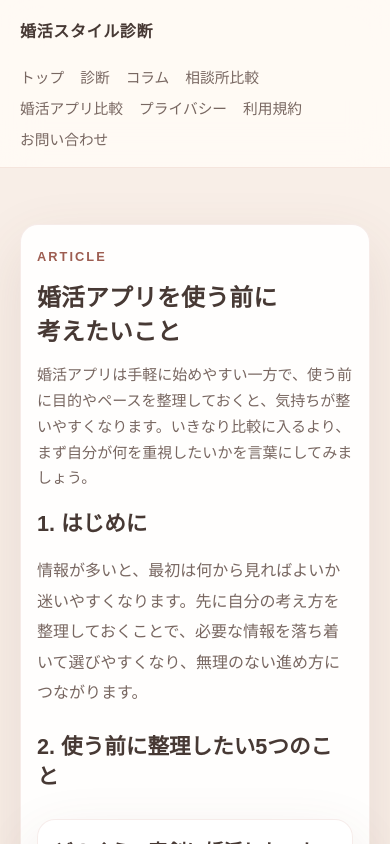
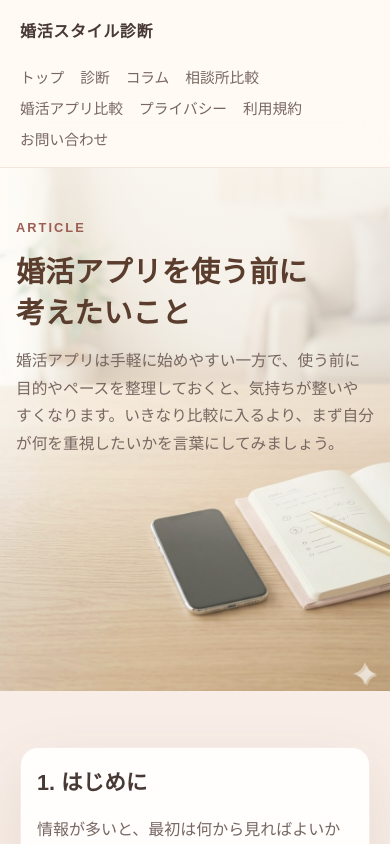
Before and after one commit to kenichis1971-cloud/konkatsu-diagnosis-site, a Next.js app: page /articles/before-using-marriage-apps in a window 390 px wide. Shown: the top 844 px of the page. Built offline with nearby package versions, Linux system fonts and the light colour scheme.

Commit message:
Fix before-using-marriage-apps hero visibility and typography

```diff
--- a/app/articles/before-using-marriage-apps/page.tsx
+++ b/app/articles/before-using-marriage-apps/page.tsx
@@ -19,18 +19,32 @@ const preparationPoints = [
 export default function BeforeUsingMarriageAppsArticlePage() {
   return (
     <main>
+      <section className="before-using-apps-hero" aria-labelledby="before-using-marriage-apps-title">
+        <picture className="before-using-apps-hero__picture">
+          <source media="(max-width: 780px)" srcSet="/images/articles-hero-mobile.jpg" />
+          <img
+            className="before-using-apps-hero__image"
+            src="/images/articles-hero-desktop.jpg"
+            alt=""
+            loading="eager"
+            decoding="async"
+          />
+        </picture>
+        <div className="before-using-apps-hero__overlay" aria-hidden="true" />
+        <div className="before-using-apps-hero__content">
+          <p className="eyebrow">Article</p>
+          <h1 id="before-using-marriage-apps-title" className="before-using-apps-title">
+            婚活アプリを使う前に
+            <br />
+            考えたいこと
+          </h1>
+          <p className="before-using-apps-lead">婚活アプリは手軽に始めやすい一方で、使う前に目的やペースを整理しておくと、気持ちが整いやすくなります。いきなり比較に入るより、まず自分が何を重視したいかを言葉にしてみましょう。</p>
+        </div>
+      </section>
+
       <section className="section section--soft" aria-labelledby="before-using-marriage-apps-title">
         <div className="section__inner">
           <article className="page-card content-area before-start-article before-using-apps-article" aria-labelledby="before-using-marriage-apps-title">
-            <header className="app-article-header marriage-apps-article-header before-using-apps-header">
-              <p className="eyebrow">Article</p>
-              <h1 id="before-using-marriage-apps-title" className="before-using-apps-title">
-                婚活アプリを使う前に
-                <br />
-                考えたいこと
-              </h1>
-              <p className="before-using-apps-lead">婚活アプリは手軽に始めやすい一方で、使う前に目的やペースを整理しておくと、気持ちが整いやすくなります。いきなり比較に入るより、まず自分が何を重視したいかを言葉にしてみましょう。</p>
-            </header>
 
             <section aria-labelledby="before-using-marriage-apps-intro">
               <h2 id="before-using-marriage-apps-intro">1. はじめに</h2>
--- a/app/globals.css
+++ b/app/globals.css
@@ -948,7 +948,56 @@ p {
 }
 
 .before-using-apps-article {
-  --before-using-apps-title-size: clamp(1.64rem, 3.1vw, 2.22rem);
+  --before-using-apps-title-size: clamp(2rem, 4vw, 2.9rem);
+}
+
+.before-using-apps-hero {
+  position: relative;
+  display: grid;
+  min-height: clamp(400px, 52vw, 620px);
+  align-items: start;
+  overflow: hidden;
+  padding: clamp(42px, 6.8vw, 76px) clamp(20px, 5vw, 76px) clamp(30px, 5vw, 52px);
+  background: #f8ede5;
+}
+
+.before-using-apps-hero__picture,
+.before-using-apps-hero__image,
+.before-using-apps-hero__overlay {
+  position: absolute;
+  inset: 0;
+}
+
+.before-using-apps-hero__picture {
+  z-index: 0;
+}
+
+.before-using-apps-hero__image {
+  width: 100%;
+  height: 100%;
+  object-fit: cover;
+  object-position: right center;
+  transform: scale(1.02);
+  transform-origin: right center;
+}
+
+.before-using-apps-hero__overlay {
+  z-index: 1;
+  background: linear-gradient(
+    90deg,
+    rgba(255, 251, 245, 0.88) 0%,
+    rgba(255, 251, 245, 0.74) 38%,
+    rgba(255, 251, 245, 0.34) 62%,
+    rgba(255, 251, 245, 0.08) 82%
+  );
+}
+
+.before-using-apps-hero__content {
+  position: relative;
+  z-index: 2;
+  width: min(1120px, 100%);
+  margin: 0 auto;
+  color: #5b3d2e;
 }
 
 .before-using-apps-header {
@@ -967,11 +1016,11 @@ p {
 }
 
 .before-using-apps-lead {
-  max-width: 62ch;
+  max-width: 58ch;
   margin-top: 14px;
   margin-bottom: 0;
-  font-size: clamp(0.98rem, 1.5vw, 1.08rem);
-  line-height: 1.78;
+  font-size: clamp(1rem, 1.7vw, 1.18rem);
+  line-height: 1.82;
 }
 
 .before-using-apps-points .card-grid {
@@ -1029,18 +1078,38 @@ p {
 
   .before-using-apps-title {
     max-width: 100%;
-    font-size: clamp(1.42rem, 6.1vw, 1.78rem);
+    font-size: clamp(1.76rem, 7.4vw, 2.2rem);
     line-height: 1.4;
     text-wrap: balance;
   }
 
   .before-using-apps-lead {
-    font-size: clamp(0.94rem, 3.6vw, 1rem);
-    line-height: 1.72;
+    font-size: clamp(0.98rem, 3.8vw, 1.06rem);
+    line-height: 1.76;
   }
 
   .before-using-apps-points .card-grid {
     margin-bottom: 40px;
+  }
+
+  .before-using-apps-hero {
+    min-height: clamp(430px, 134vw, 600px);
+    padding: 48px 16px 34px;
+  }
+
+  .before-using-apps-hero__image {
+    object-position: 78% center;
+    transform: scale(1.03);
+  }
+
+  .before-using-apps-hero__overlay {
+    background: linear-gradient(
+      180deg,
+      rgba(255, 251, 245, 0.84) 0%,
+      rgba(255, 251, 245, 0.62) 48%,
+      rgba(255, 251, 245, 0.26) 72%,
+      rgba(255, 251, 245, 0.12) 100%
+    );
   }
 }
 
```
